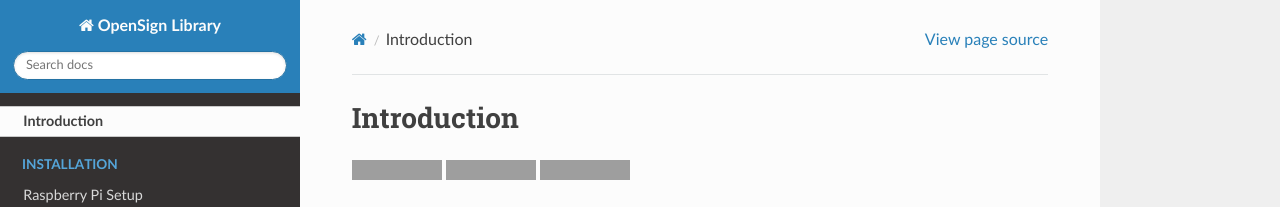
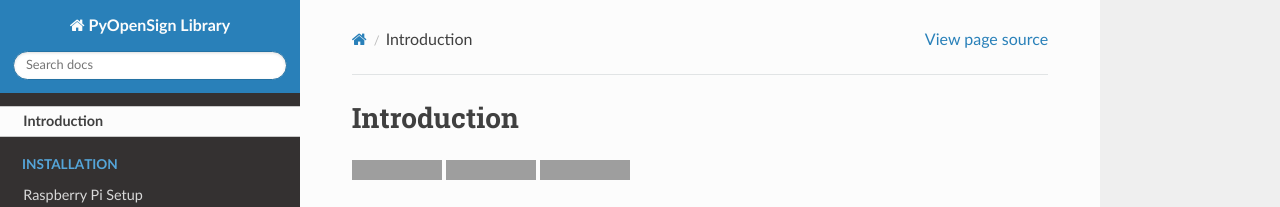
Before and after one commit to Maker-Melissa/OpenSign, a Sphinx documentation site: the page built from docs/index.rst, in a window 1280 px wide. Shown: the top 207 px of the page. Built offline with Sphinx 7.4.7 and the Read the Docs theme 3.1.0, drawn with Linux system fonts in a browser that asks for light colours; grey boxes are pictures that could not be loaded.

```diff
--- a/docs/conf.py
+++ b/docs/conf.py
@@ -22,7 +22,7 @@ extensions = [
 autodoc_mock_imports = ["rgbmatrix"]
 
 intersphinx_mapping = {
-    "python": ("https://docs.python.org/3.7", None),
+    "python": ("https://docs.python.org/3.12", None),
 }
 
 # Add any paths that contain templates here, relative to this directory.
@@ -34,7 +34,7 @@ source_suffix = ".rst"
 master_doc = "index"
 
 # General information about the project.
-project = "OpenSign Library"
+project = "PyOpenSign Library"
 copyright = "2020 Melissa LeBlanc-Williams"
 author = "Melissa LeBlanc-Williams"
 
@@ -104,7 +104,7 @@ html_static_path = ["_static"]
 html_favicon = ""
 
 # Output file base name for HTML help builder.
-htmlhelp_basename = "OpenSignLibrarydoc"
+htmlhelp_basename = "PyOpenSignLibrarydoc"
 
 # -- Options for LaTeX output ---------------------------------------------
 
@@ -125,8 +125,8 @@ latex_elements = {
 latex_documents = [
     (
         master_doc,
-        "OpenSignLibrary.tex",
-        "OpenSign Library Documentation",
+        "PyOpenSignLibrary.tex",
+        "PyOpenSign Library Documentation",
         author,
         "manual",
     ),
@@ -139,8 +139,8 @@ latex_documents = [
 man_pages = [
     (
         master_doc,
-        "opensignlibrary",
-        "OpenSign Library Documentation",
+        "pyopensignlibrary",
+        "PyOpenSign Library Documentation",
         [author],
         1,
     ),
@@ -154,10 +154,10 @@ man_pages = [
 texinfo_documents = [
     (
         master_doc,
-        "OpenSignLibrary",
-        "OpenSign Library Documentation",
+        "PyOpenSignLibrary",
+        "PyOpenSign Library Documentation",
         author,
-        "OpenSignLibrary",
+        "PyOpenSignLibrary",
         "One line description of project.",
         "Miscellaneous",
     ),
--- a/pyproject.toml
+++ b/pyproject.toml
@@ -12,7 +12,7 @@ build-backend = "setuptools.build_meta"
 
 [project]
 name = "pyopensign"
-description = "A library to facilitate easy RGB Matrix Sign Animations."
+description = "A library to facilitate easy Python RGB Matrix Sign Animations."
 readme = "README.rst"
 authors = [
     {name = "Melissa LeBlanc-Williams", email = "melissa@makermelissa.com"},
```
